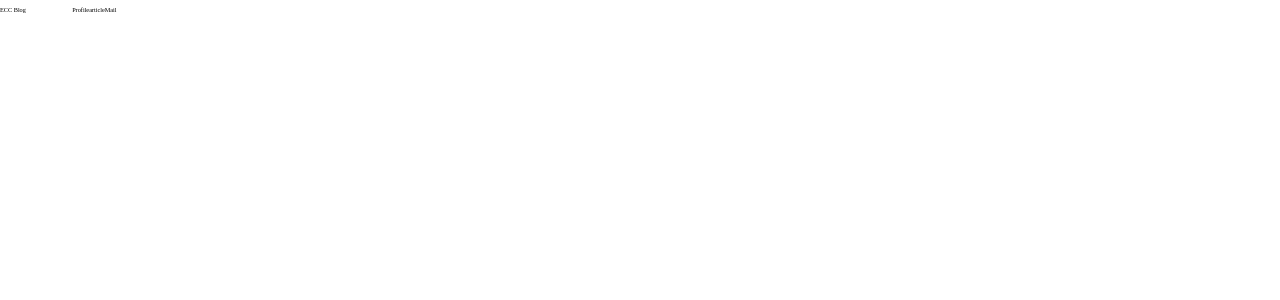
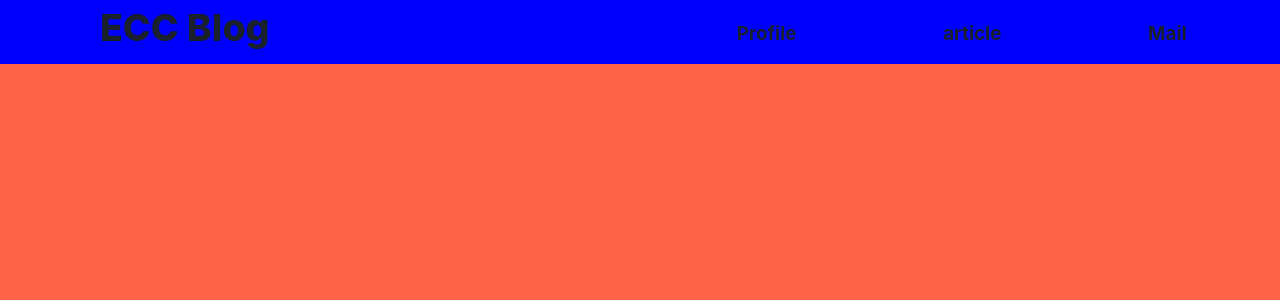
Before and after one commit to yumekiti/Blog-Trial, a Next.js app: page / in a window 1280 px wide. Shown: the top 300 px of the page. Built offline with nearby package versions, Linux system fonts and the light colour scheme.

Commit message:
Blog-Trial

```diff
--- a/src/pages/_app.tsx
+++ b/src/pages/_app.tsx
@@ -1,6 +1,12 @@
 import '@/styles/globals.css'
+import { ChakraProvider } from '@chakra-ui/react'
 import type { AppProps } from 'next/app'
 
 export default function App({ Component, pageProps }: AppProps) {
-  return <Component {...pageProps} />
+  return (
+    <ChakraProvider>
+      <Component {...pageProps} />
+    </ChakraProvider>
+
+  )
 }
--- a/src/pages/components/Header.tsx
+++ b/src/pages/components/Header.tsx
@@ -8,29 +8,41 @@ export default function Header() {
 
     return (
         <>
-            <header>
-                <Flex>
-                    <Text>ECC Blog</Text>
+            <Box as='header' position={'relative'}>
+                <Flex position={'fixed'} top={0} w={'100%'} h={'8vh'} bg={'blue'}>
+                    <Text
+                        fontSize={{ base: '4xl', lg: '6xl' }}
+                        w={'50%'}
+                        paddingLeft={'10rem'}
+                        fontWeight={'extrabold'}
+                    >ECC Blog</Text>
                     <UnorderedList
+                        w={'50%'}
+                        h={'8vh'}
                         display={'flex'}
                         listStyleType={'none'}
                         justifyContent={'space-around'}
+                        padding={'2rem'}
+                        fontWeight={'bold'}
                     >
                         <ListItem
                             onClick={() => router.push('/')}
                             cursor={'pointer'}
+                            fontSize={{ base: '2xl', lg: '3xl' }}
                         >Profile</ListItem>
                         <ListItem
                             onClick={() => router.push('/')}
                             cursor={'pointer'}
+                            fontSize={{ base: '2xl', lg: '3xl' }}
                         >article</ListItem>
                         <ListItem
                             onClick={() => router.push('/')}
                             cursor={'pointer'}
+                            fontSize={{ base: '2xl', lg: '3xl' }}
                         >Mail</ListItem>
                     </UnorderedList>
                 </Flex>
-            </header>
+            </Box>
         </>
     )
 }
--- /dev/null
+++ b/src/pages/components/MainBijual.tsx
@@ -0,0 +1,11 @@
+import { Box, Flex, Text } from '@chakra-ui/react'
+
+export default function MainBijual() {
+    return (
+        <>
+            <Box w={'100%'} h={'92vh'} bg={'tomato'} marginTop={'8vh'}>
+
+            </Box>
+        </>
+    )
+}
--- a/src/pages/index.tsx
+++ b/src/pages/index.tsx
@@ -1,6 +1,7 @@
 import { Box, Flex, Text } from '@chakra-ui/react'
 import Head from 'next/head'
 import Header from './components/Header'
+import MainBijual from './components/MainBijual'
 
 export default function Index() {
   return (
@@ -8,9 +9,8 @@ export default function Index() {
       <Head>
 
       </Head>
-      <Box w={'100%'} h={'100%'}>
-        <Header />
-      </Box>
+      <Header />
+      <MainBijual />
     </>
   )
 }
```
